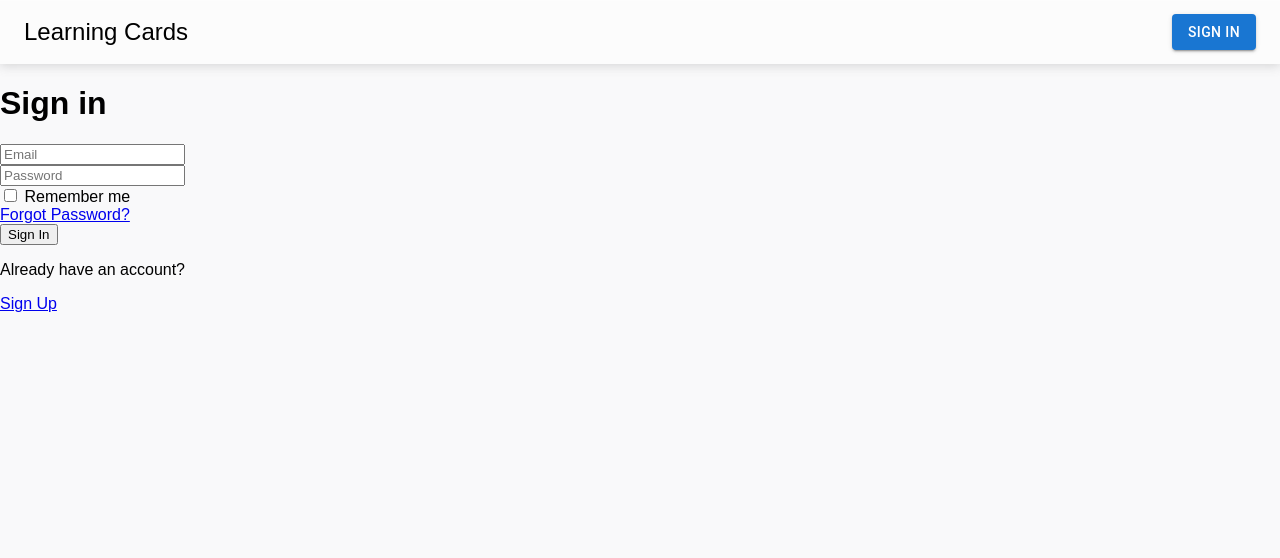
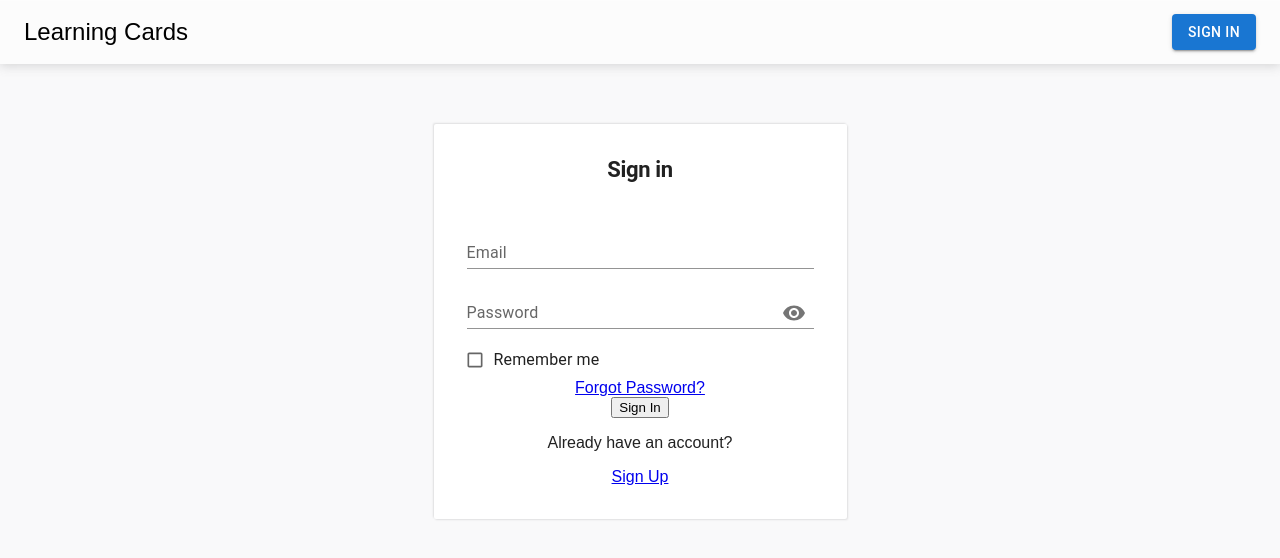
Before and after one commit to IgorKudlo/card-learning, a React (Create React App) app: page /login in a window 1280 px wide. Shown: the top 558 px of the page. Built offline with nearby package versions, Linux system fonts and the light colour scheme; no server answers.

Commit message:
API for registration

```diff
--- a/src/api/cards-api.ts
+++ b/src/api/cards-api.ts
@@ -4,7 +4,6 @@ import {
   ILoginParams,
   ILoginResponse,
   ILogoutResponse,
-  IMeParams,
   IMeResponse,
   IRecoveryParams,
   IRecoveryResponse,
@@ -36,8 +35,8 @@ export const authAPI = {
   register(data: IRegisterParams) {
     return instance.post<IRegisterResponse>('auth/register', data);
   },
-  me(data: IMeParams) {
-    return instance.put<IMeResponse>('auth/me', data);
+  me() {
+    return instance.post<IMeResponse>('auth/me', {});
   },
   logout() {
     return instance.delete<ILogoutResponse>('auth/me', {});
--- a/src/app/App.tsx
+++ b/src/app/App.tsx
@@ -1,9 +1,35 @@
-import React from 'react';
-import { Outlet } from 'react-router-dom';
+import React, { useEffect } from 'react';
+import {Outlet, useNavigate} from 'react-router-dom';
+import CircularProgress from '@mui/material/CircularProgress';
 import Header from '../components/Header';
 import './App.css';
+import { useAppDispatch, useAppSelector } from './hooks';
+import {initializeApp, isInitializedSelector, isLoggedInSelector} from '../features/auth/Login/authSlice';
 
 function App() {
+  const navigate = useNavigate();
+  const dispatch = useAppDispatch();
+  const isInitialized = useAppSelector(isInitializedSelector);
+  const isLoggedIn = useAppSelector(isLoggedInSelector);
+
+  useEffect(() => {
+    dispatch(initializeApp());
+  }, [dispatch]);
+
+  useEffect(() => {
+    if (!isLoggedIn) {
+      navigate('/login')
+    }
+  }, [navigate, isLoggedIn]);
+
+  if (!isInitialized) {
+    return (
+      <div style={{position: 'fixed', left: 0, right: 0, top: 0, bottom: 0, backgroundColor: 'white'}}>
+        <CircularProgress />
+      </div>
+    )
+  }
+
   return (
     <div className="App">
       <Header />
--- a/src/components/Profile/index.tsx
+++ b/src/components/Profile/index.tsx
@@ -6,13 +6,13 @@ import IconButton from '@mui/material/IconButton';
 import CameraAltIcon from '@mui/icons-material/CameraAlt';
 import BorderColorIcon from '@mui/icons-material/BorderColor';
 import { useAppDispatch, useAppSelector } from '../../app/hooks';
-import { logout } from '../../features/auth/Login/authSlice';
+import { isLoggedInSelector, logout, userSelector   } from '../../features/auth/Login/authSlice';
 import Card from '../Card';
 import s from './styles.module.css';
 
 const Profile = () => {
-  const user = useAppSelector(state => state.auth.user);
-  const isLoggedIn = useAppSelector(state => state.auth.isLoggedIn);
+  const user = useAppSelector(userSelector);
+  const isLoggedIn = useAppSelector(isLoggedInSelector);
   const dispatch = useAppDispatch();
   const navigate = useNavigate();
 
--- a/src/features/auth/Login/authSlice.ts
+++ b/src/features/auth/Login/authSlice.ts
@@ -9,12 +9,14 @@ export interface AuthState {
   user: ILoginResponse | null,
   status: 'idle' | 'loading' | 'failed',
   isLoggedIn: boolean,
+  isInitialized: boolean,
 }
 
 const initialState: AuthState = {
   user: null,
   status: 'idle',
   isLoggedIn: false,
+  isInitialized: false,
 };
 
 export const login = createAsyncThunk(
@@ -41,6 +43,14 @@ export const logout = createAsyncThunk(
   }
 );
 
+export const initializeApp = createAsyncThunk(
+  'auth/me',
+  async () => {
+    const response = await authAPI.me();
+    return response.data;
+  }
+);
+
 export const authSlice = createSlice({
   name: 'auth',
   initialState,
@@ -49,33 +59,39 @@ export const authSlice = createSlice({
   },
   extraReducers: (builder) => {
     builder
-      .addCase(login.pending, (state) => {
-        state.status = 'loading';
+      .addCase(login.fulfilled, (state, action) => {
+        if (action.payload) {
+          state.user = action.payload;
+          state.isLoggedIn = true;
+        }
       })
-      .addCase(login.fulfilled, (state, action) => {
-        state.status = 'idle';
-        state.user = action.payload!;
-        state.isLoggedIn = true;
-      })
-      .addCase(login.rejected, (state) => {
-        state.status = 'failed';
-      })
-      .addCase(logout.pending, (state) => {
-        state.status = 'loading';
-      })
-      .addCase(logout.fulfilled, (state, action) => {
-        state.status = 'idle';
+      .addCase(logout.fulfilled, (state) => {
         state.user = null;
         state.isLoggedIn = false;
       })
-      .addCase(logout.rejected, (state) => {
+      .addCase(initializeApp.fulfilled, (state, action) => {
+        state.isLoggedIn = true;
+        state.user = action.payload!;
+        state.isInitialized = true;
+      })
+      .addCase(initializeApp.rejected, (state) => {
+        state.isInitialized = true;
+      })
+      .addMatcher((action) => action.type.endsWith('/pending'), (state) => {
+        state.status = 'loading';
+      })
+      .addMatcher((action) => action.type.endsWith('/fulfilled'), (state) => {
+        state.status = 'idle';
+      })
+      .addMatcher((action) => action.type.endsWith('/rejected'), (state) => {
         state.status = 'failed';
       });
   }
 })
 
-export const user = (state: RootState) => state.auth.user;
-export const loading = (state: RootState) => state.auth.status;
-export const isLoggedIn = (state: RootState) => state.auth.isLoggedIn;
+export const userSelector = (state: RootState) => state.auth.user;
+export const loadingSelector = (state: RootState) => state.auth.status;
+export const isLoggedInSelector = (state: RootState) => state.auth.isLoggedIn;
+export const isInitializedSelector = (state: RootState) => state.auth.isInitialized;
 
 export default authSlice.reducer;
--- a/src/features/auth/Login/index.tsx
+++ b/src/features/auth/Login/index.tsx
@@ -1,8 +1,23 @@
 import React, { useEffect } from 'react';
 import { Link, useNavigate } from 'react-router-dom';
 import { SubmitHandler, useForm } from 'react-hook-form';
+import Container from '@mui/material/Container';
 import { useAppDispatch, useAppSelector } from '../../../app/hooks';
-import { login } from './authSlice';
+import { isLoggedInSelector, loadingSelector, login } from './authSlice';
+import Card from '../../../components/Card';
+import {
+  Checkbox,
+  FormControl,
+  FormControlLabel,
+  FormGroup,
+  FormHelperText,
+  Input,
+  InputAdornment,
+  InputLabel,
+  TextField
+} from '@mui/material';
+import IconButton from '@mui/material/IconButton';
+import { Visibility, VisibilityOff } from '@mui/icons-material';
 
 type InputsLogin = {
   email: string,
@@ -11,13 +26,29 @@ type InputsLogin = {
 };
 
 const Login = () => {
+  // 1qazxcvBG
   const navigate = useNavigate();
   const dispatch = useAppDispatch();
-  const appStatus = useAppSelector(state => state.auth.status);
-  const isLoggedIn = useAppSelector(state => state.auth.isLoggedIn);
+  const appStatus = useAppSelector(loadingSelector);
+  const isLoggedIn = useAppSelector(isLoggedInSelector);
   const { register, handleSubmit, formState: { errors } } = useForm<InputsLogin>();
   const onSubmit: SubmitHandler<InputsLogin> = (data) => {
     dispatch(login(data));
+  };
+
+  const [showPassword, setShowPassword] = React.useState(false);
+  const [password, setPassword] = React.useState('');
+
+  const handleChange = (event: React.ChangeEvent<HTMLInputElement>) => {
+    setPassword(event.target.value);
+  };
+
+  const handleClickShowPassword = () => {
+    setShowPassword(!showPassword);
+  };
+
+  const handleMouseDownPassword = (event: React.MouseEvent<HTMLButtonElement>) => {
+    event.preventDefault();
   };
 
   useEffect(() => {
@@ -27,33 +58,61 @@ const Login = () => {
   }, [navigate, isLoggedIn]);
 
   return (
-    <div>
-      <h1>Sign in</h1>
+    <Container maxWidth="xl">
+      <Card title={"Sign in"}>
         <form
           onSubmit={handleSubmit(onSubmit)}
           className={appStatus === 'loading' ? "statusLoading" : undefined}
         >
-        <input
+          <TextField
+            {...register("email", { required: true })}
             type="email"
-          placeholder="Email"
-          {...register("email", { required: true })}
-        /><br />
-        {errors.email?.type === 'required' && <p role="alert">Email is required</p>}
-        <input
-          type="password"
-          placeholder="Password"
+            label="Email"
+            error={!!errors.email}
+            helperText={errors.email?.type === 'required' && "Email is required"}
+            variant="standard"
+            fullWidth
+            margin="dense"
+          />
+
+          <FormControl variant="standard" fullWidth margin="dense">
+            <InputLabel htmlFor="standard-adornment-password">Password</InputLabel>
+            <Input
               {...register("password", { required: true })}
-        /><br />
-        {errors.password?.type === 'required' && <p role="alert">Password is required</p>}
-        <label>
-          <input type="checkbox" {...register("rememberMe")} /> Remember me
-        </label><br />
+              type={showPassword ? 'text' : 'password'}
+              value={password}
+              onChange={handleChange}
+              error={!!errors.email}
+              endAdornment={
+                <InputAdornment position="end">
+                  <IconButton
+                    aria-label="toggle password visibility"
+                    onClick={handleClickShowPassword}
+                    onMouseDown={handleMouseDownPassword}
+                  >
+                    {showPassword ? <VisibilityOff /> : <Visibility />}
+                  </IconButton>
+                </InputAdornment>
+              }
+            />
+            {errors.password?.type === 'required' && <FormHelperText>Password is required</FormHelperText>}
+          </FormControl>
+
+          <FormGroup sx={{mt: 1}}>
+            <FormControlLabel
+              {...register("rememberMe")}
+              control={<Checkbox size="small" />}
+              label="Remember me"
+            />
+          </FormGroup>
+
           <Link to="/recovery">Forgot Password?</Link><br />
           <button type="submit">Sign In</button>
         </form>
         <p>Already have an account?</p>
         <Link to="/register">Sign Up</Link>
-    </div>
+      </Card>
+    </Container>
   );
 };
 
--- a/src/index.tsx
+++ b/src/index.tsx
@@ -62,13 +62,13 @@ const container = document.getElementById('root')!;
 const root = createRoot(container);
 
 root.render(
-  <React.StrictMode>
+  /*<React.StrictMode>*/
     <StyledEngineProvider injectFirst>
       <Provider store={store}>
         <RouterProvider router={router} />
       </Provider>
     </StyledEngineProvider>
-  </React.StrictMode>
+  /*</React.StrictMode>*/
 );
 
 // If you want to start measuring performance in your app, pass a function
```
Also changed, not shown: src/api/types.ts (+10 -6 lines), src/components/Header/index.tsx (+5 -5 lines). Lines whose indentation alone changed are shown as unchanged.
